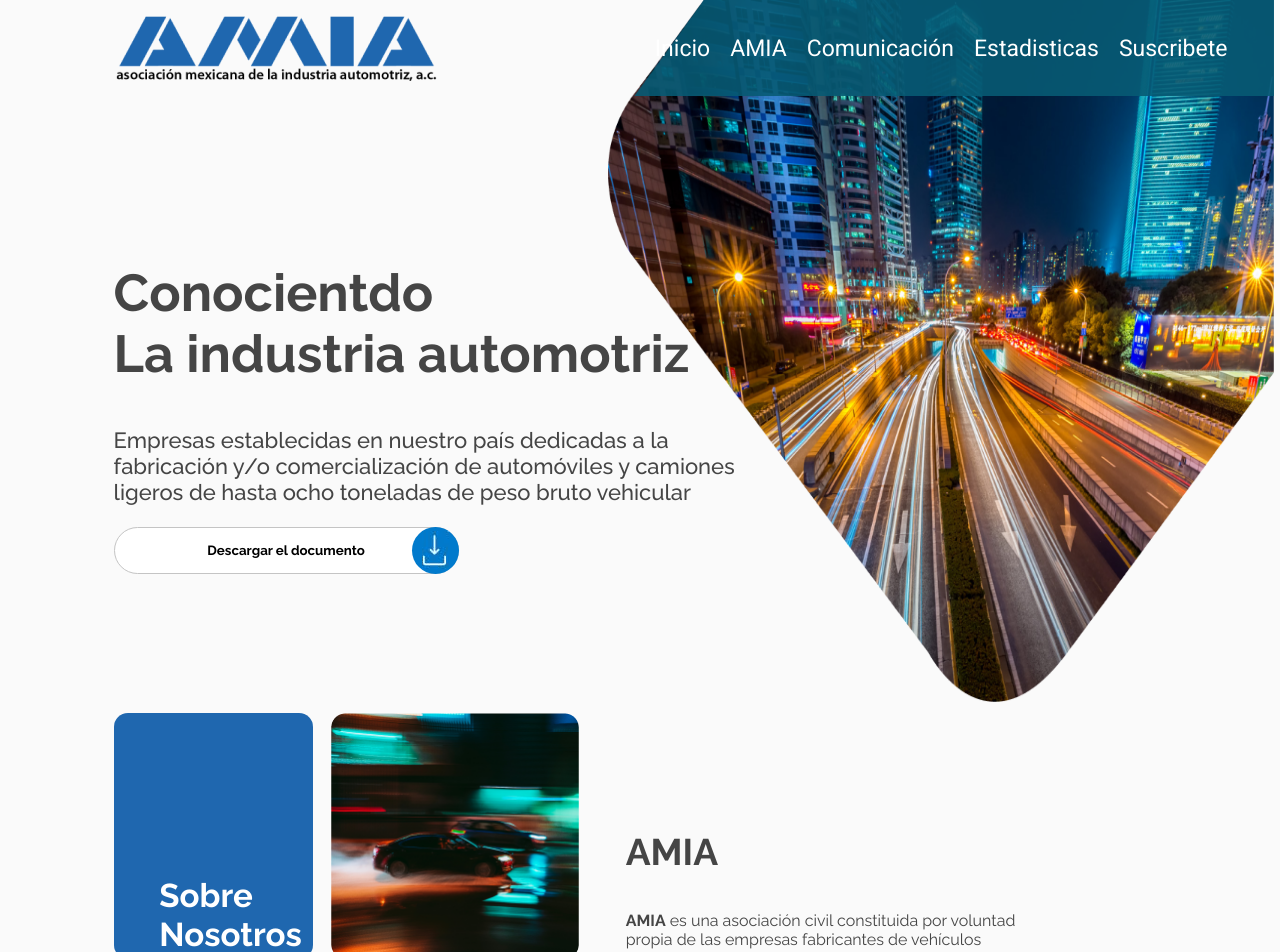
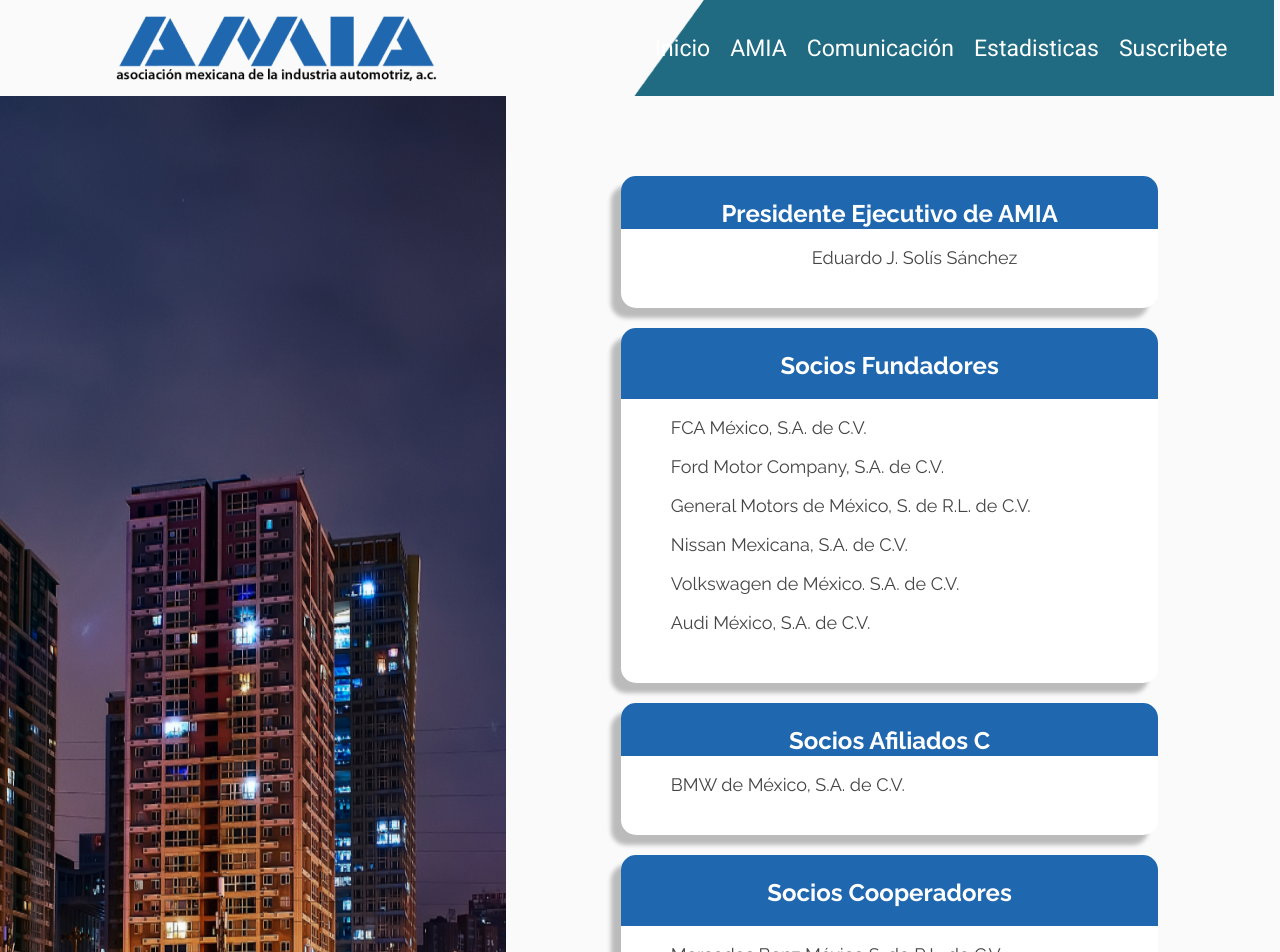
Before and after one commit to br99bry/AMIA_colors, a React app: page / in a window 1280 px wide. Shown: the top 952 px of the page. Built offline with nearby package versions, Linux system fonts and the light colour scheme.

Commit message:
avance mesa directiva

```diff
--- a/src/App.jsx
+++ b/src/App.jsx
@@ -10,6 +10,7 @@
 import HeroQueEsAMIA from './components/HeroQueEsAMIA';
 import DescriptionQueEsAMIA from './components/DescriptionQueEsAMIA';
 import FoundersAMIA from './components/FoundersAMIA';
+import MesaDirectiva from './components/MesaDirectiva';
 
 import './assets/styles/App.scss';
 
@@ -27,24 +28,30 @@
 
     // </div>
     //Esta seccion carga el Home
+    // <div className="App">
+    // <Header />
+    //     <Hero>
+    //         <Button buttonText="Descargar el documento" anchoBoton="345px">
+    //             <img src={vector}></img>
+    //         </ Button>
+    //     </Hero>
+    //     <About>
+    //         <Button buttonText="ver más" anchoBoton="203px">
+    //             <img src={vectorFull}></img>
+    //         </Button>
+    //     </About>
+
+    //     <CardColashCar className="card-colash"/>
+    //     <ComunicationCarrousel>
+
+    //     </ComunicationCarrousel>
+    //     <Galery />
+    // <Footer />
+    // </div>
+    //Esta seccion carga pagina de mesa directiva
     <div className="App">
     <Header />
-        <Hero>
-            <Button buttonText="Descargar el documento" anchoBoton="345px">
-                <img src={vector}></img>
-            </ Button>
-        </Hero>
-        <About>
-            <Button buttonText="ver más" anchoBoton="203px">
-                <img src={vectorFull}></img>
-            </Button>
-        </About>
-
-        <CardColashCar className="card-colash"/>
-        <ComunicationCarrousel>
-
-        </ComunicationCarrousel>
-        <Galery />
+    <MesaDirectiva />
     <Footer />
     </div>
 );
--- /dev/null
+++ b/src/assets/styles/MesaDirectiva.scss
@@ -0,0 +1,90 @@
+@import './vars.scss';
+
+.mesaDirectiva-container{
+    //border: $boder-test;
+    width: 100vw;
+    height: 195vh;
+    display: grid;
+    grid-template-columns: 40% 60%;
+
+    & .mesaDirectiva-left{
+        //border: $boder-test;
+        //overflow: hidden;
+        position: relative;
+        & img{
+            width: 100%;
+            height: calc(100% + 54px);
+            position: absolute;
+        }
+    }
+
+    & .mesaDirectiva-right{
+        //border: $boder-test;
+        display: flex;
+        justify-content: center;
+        align-items: flex-start;
+
+        & .mesaDirectiva-content{
+            //border: $boder-test;
+            margin-top: 10vh;
+            width: 70%;
+            height: 65%;
+            display: grid;
+            grid-template-rows: 13% 35% 13% 35%;
+            grid-row-gap: 2%;
+
+            & .mesaDirectiva-item{
+                //border: $boder-test;
+                display: grid;
+                grid-template-rows: 20% 80%;
+                background: #FFFFFF;
+                box-shadow: -10px 10px 4px rgba(0, 0, 0, 0.25);
+                border-radius: 15px;
+            }
+
+            & .mesaDirectiva-item:nth-of-type(1){
+                grid-template-rows: 40% 60%;
+
+
+            }
+            & .mesaDirectiva-item:nth-of-type(3){
+                grid-template-rows: 40% 60%;
+            }
+        }
+    }
+}
+
+.mesaDirectiva-title{
+    //border: $boder-test;
+    background-color: #1F67AF;
+    border-radius: 15px 15px 0px 0px;
+    text-align: center;
+    & p{
+        font-family: $font-button;
+        font-style: normal;
+        font-weight: bold;
+        font-size: 24px;
+        line-height: 28px;
+        color: #FFFFFF;
+    }
+}
+
+.mesaDirectiva-item:nth-of-type(1) .mesaDirectiva-description p{
+    text-align: center;
+    color: #454545;
+    font-family: $font-button;
+    font-style: normal;
+    font-weight: normal;
+    font-size: 18px;
+    margin-left: 50px;
+}
+
+.mesaDirectiva-item .mesaDirectiva-description p{
+    //border: $boder-test;
+    color: #454545;
+    font-family: $font-button;
+    font-style: normal;
+    font-weight: normal;
+    font-size: 18px;
+    margin-left: 50px;
+}
--- /dev/null
+++ b/src/components/MesaDirectiva.jsx
@@ -0,0 +1,62 @@
+import React from 'react';
+import '../assets/styles/MesaDirectiva.scss';
+import mesaDirectivaLeft from '../assets/img/mesaDirectivaLeft.png';
+
+
+const MesaDirectiva = () =>(
+
+    <div className="mesaDirectiva-container">
+        <section className="mesaDirectiva-left">
+            <img src={mesaDirectivaLeft} alt=""/>
+        </section>
+        <section className="mesaDirectiva-right">
+            <div className="mesaDirectiva-content">
+                <div className="mesaDirectiva-item">
+                    <div className="mesaDirectiva-title">
+                        <p>Presidente Ejecutivo de AMIA</p>
+                    </div>
+                    <div className="mesaDirectiva-description">
+                        <p>Eduardo J. Solís Sánchez</p>
+                    </div>
+                </div>
+                <div className="mesaDirectiva-item">
+                    <div className="mesaDirectiva-title">
+                        <p>Socios Fundadores</p>
+                    </div>
+                    <div className="mesaDirectiva-description">
+                        <p>FCA México, S.A. de C.V.</p>
+                        <p>Ford Motor Company, S.A. de C.V.</p>
+                        <p>General Motors de México, S. de R.L. de C.V.</p>
+                        <p>Nissan Mexicana, S.A. de C.V.</p>
+                        <p>Volkswagen de México. S.A. de C.V.</p>
+                        <p>Audi México, S.A. de C.V.</p>
+                    </div>
+                </div>
+                <div className="mesaDirectiva-item">
+                    <div className="mesaDirectiva-title">
+                        <p>Socios Afiliados C</p>
+                    </div>
+                    <div className="mesaDirectiva-description">
+                        <p>BMW de México, S.A. de C.V.</p>
+                    </div>
+                </div>
+                <div className="mesaDirectiva-item">
+                    <div className="mesaDirectiva-title">
+                        <p>Socios Cooperadores</p>
+                    </div>
+                    <div className="mesaDirectiva-description">
+                        <p>Mercedes Benz México S. de R.L. de C.V.</p>
+                        <p>Peugeot México, S.A. de C.V.</p>
+                        <p>Renault México, S.A. de C.V.</p>
+                        <p>Suzuki Motor de México, S.A. de C.V.</p>
+                        <p>Volvo Auto de México, S.A. de C.V.</p>
+                        <p>Hyundai Motor de México, S. de R.L. de C.V.</p>
+                    </div>
+                </div>
+            </div>
+        </section>
+    </div>
+
+);
+
+export default MesaDirectiva;
```
Also changed, not shown: src/assets/img/mesaDirectivaLeft.png (added).
